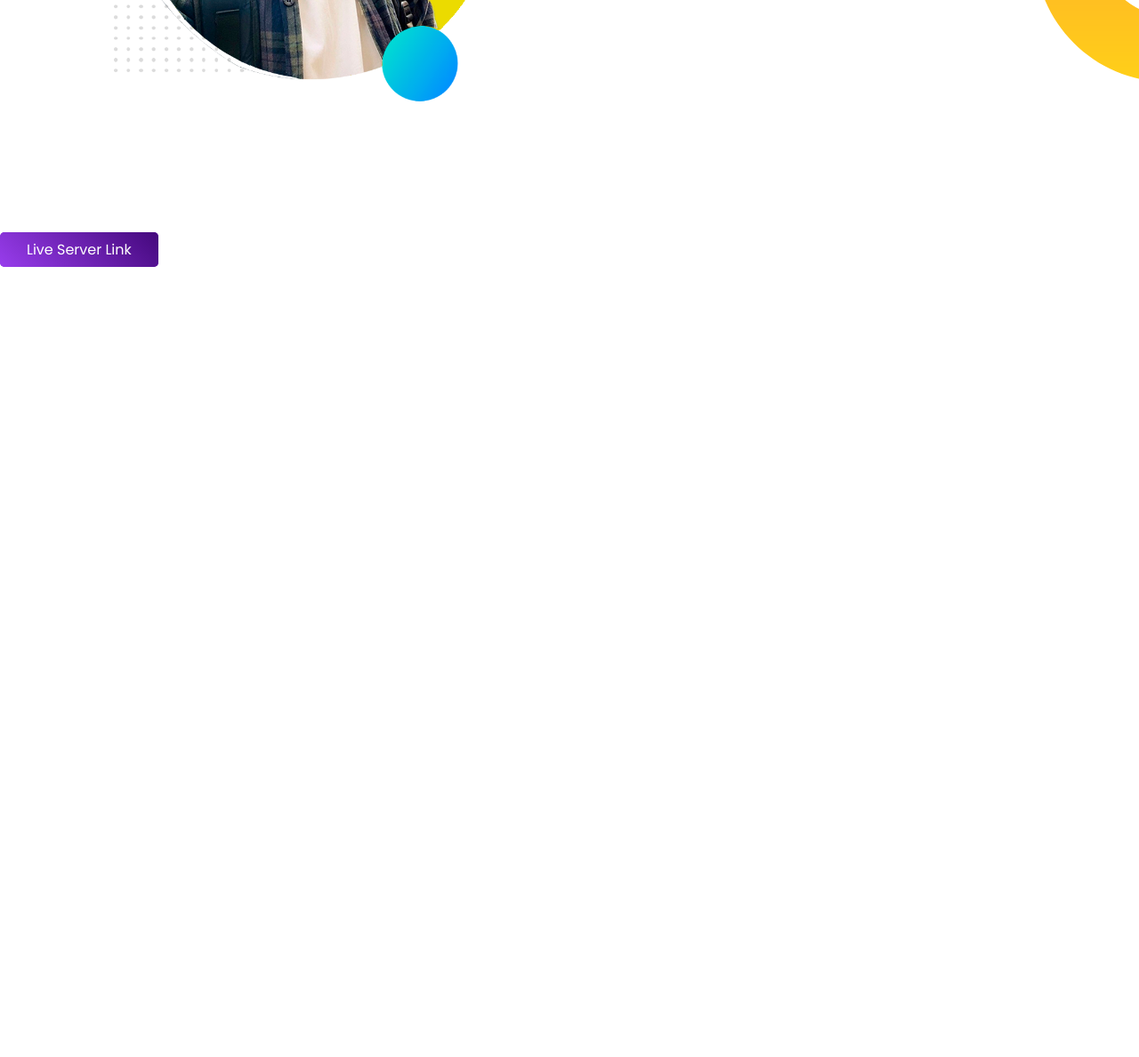
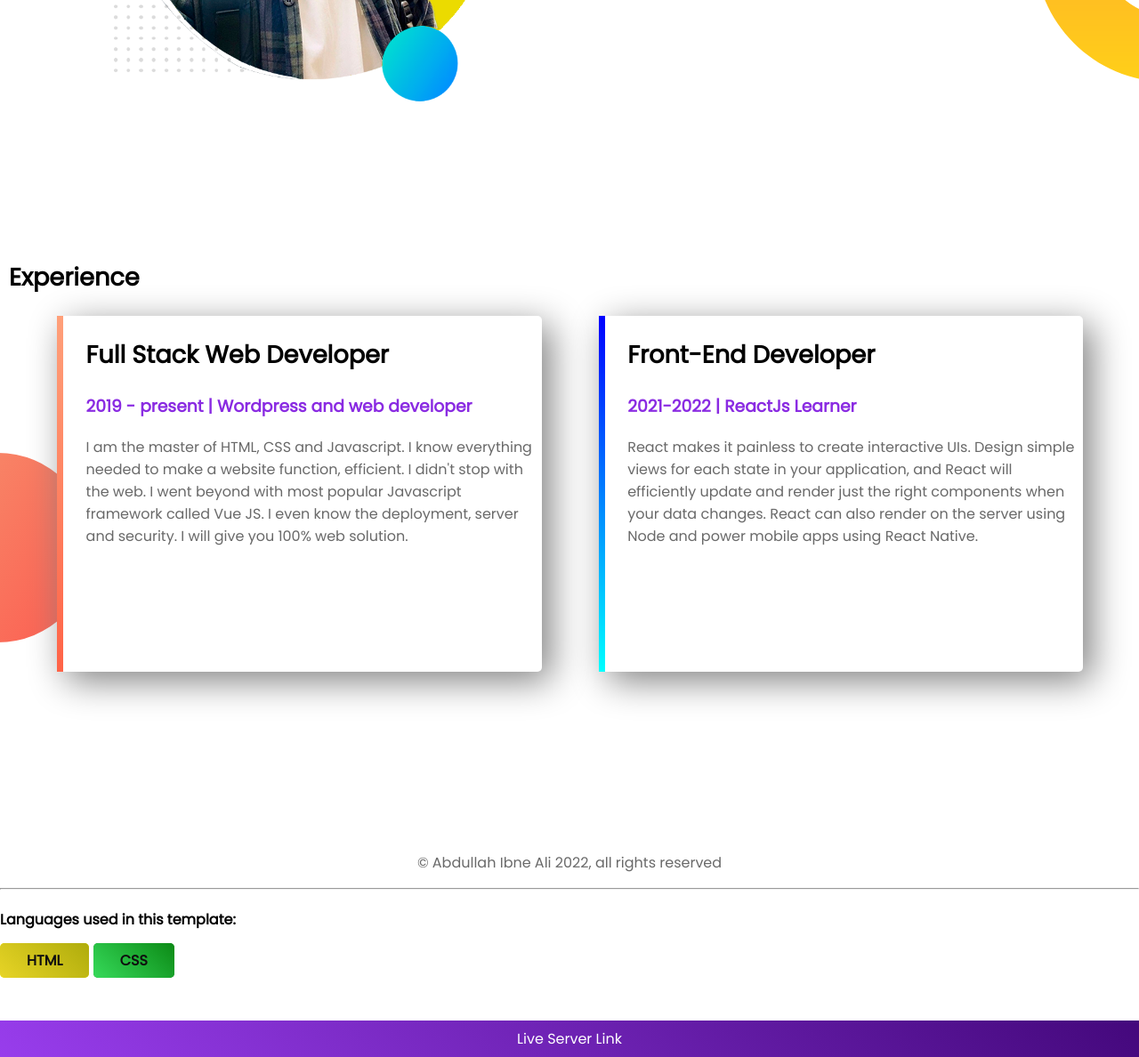
Before and after one commit to abdnimit1203/web-portfolio, a plain HTML site: page index.html in a window 1280 px wide. Shown: the part 1032-2220 px from the top of the page at 89% size. Before the commit the page ends 1332 px from the top, so only its background shows below. Drawn offline with Linux system fonts and the light colour scheme.

Commit message:
Experience section added, footer added and This is a complete template

```diff
--- a/index.html
+++ b/index.html
@@ -6,9 +6,10 @@
     <meta name="viewport" content="width=device-width, initial-scale=1.0">
     <link rel="preconnect" href="https://fonts.googleapis.com">
     <link rel="preconnect" href="https://fonts.gstatic.com" crossorigin>
+    <link rel="shortcut icon" href="images/dream-bg.png" type="image/x-icon">
     <link href="https://fonts.googleapis.com/css2?family=Poppins&display=swap" rel="stylesheet">
     <link rel="stylesheet" href="style.css">
-    <title>ABD Portfolio</title>
+    <title>Sample_portfolio</title>
 </head>
 <body>
     <section class="top-banner">
@@ -34,15 +35,38 @@
         <div class="half-width">
             <img src="images/abd3-circle-ylw.png" alt="Photo of owner">
         </div>
-        <div class="half-width">
-            <h2>Dream Big</h1>
-            <h3>Become a Web Developer</h3>
-            <p>I already learned the basic HTML and CSS. I can build any simple website. I can even teach my grandma haw to make simple website. My goal is to build 3 websites and learn advanced topics.</p>
+        <div class="half-width ver-center">
+            <h2>Life Goal</h1>
+            <h3>Become a Fullstack Web Developer</h3>
+            <p>I already learned the basic HTML and CSS. I can build any simple website. I can even teach how to make simple website. I am learning ReactJS. Hopefully by middle of the year i will complete learning. Building demo websites , showcasing them in my portfolio is my target. Then i will learn Nodejs</p>
             <a class="button orange" target="_blank" href="https://drive.google.com/file/d/1zAB1IvV8a02VKtm0wDqJFFCvGo5NiAW9/view?usp=sharing">Download RESUME</a>
         </div>
     </section>
-    <footer>
-        <a class="button purple" target="_blank" href="https://abdullah1203.github.io/web-portfolio/">Live Server Link</a>
+
+    <!--------------------EXPERIENCE---------------------------->
+    <section class="experience">
+        <h2 style="padding-left: 10px;">Experience</h2>
+        <div id="fullstack" class="half-width single-experience">
+            <h2>Full Stack Web Developer</h2>
+            <h3 class="name-highlight">2019 - present | Wordpress and web developer</h3>
+            <p>I am the master of HTML, CSS and Javascript. I know everything needed to make a website function, efficient. I didn't stop with the web. I went beyond with most popular Javascript framework called Vue JS. I even know the deployment, server and security. I will give you 100% web solution.</p>
+        </div>
+        <div id="front-end" class="half-width single-experience">
+            <h2>Front-End Developer</h2>
+            <h3 class="name-highlight">2021-2022 | ReactJs Learner</h3>
+            <p>React makes it painless to create interactive UIs. Design simple views for each state in your application, and React will efficiently update and render just the right components when your data changes. React can also render on the server using Node and power mobile apps using React Native.</p>
+    </section>
+
+
+    <footer class="tag-sec">
+        <p>© Abdullah Ibne Ali 2022, all rights reserved</p>
+        <hr>
+        <h4>Languages used in this template:</h4>
+
+        <a class="button yellow tags" target="_blank" href="https://www.w3schools.com/html/">HTML</a>
+        <a class="button green tags" target="_blank" href="https://www.w3schools.com/css/">CSS</a>
+        <br><br>
+        <a style="display: flex; justify-content: center; align-items: center; border-radius: 0px;" class="button purple tags" target="_blank" href="https://abdullah1203.github.io/web-portfolio/">Live Server Link</a>
     </footer>
 </body>
 </html>
--- a/style.css
+++ b/style.css
@@ -38,16 +38,29 @@ p{
     position: relative;
 
 }
-.purple{
-    color: white;
-    background-color: blueviolet;
-    background-image: linear-gradient(45deg, rgb(152, 61, 236), rgb(68, 8, 124));
+.green{
+    color: rgb(15, 15, 15);
+    background-color: rgb(39, 150, 48);
+    background-image: linear-gradient(45deg, rgb(54, 218, 90), rgb(12, 138, 22));
+    font-weight: bold;
 }
 .orange{
     color: white;
     background-color: orange;
     background-image: linear-gradient(45deg, rgb(255, 142, 98), tomato);
 }
+.purple{
+    color: white;
+    background-color: blueviolet;
+    background-image: linear-gradient(45deg, rgb(152, 61, 236), rgb(68, 8, 124));
+}
+.yellow{
+    color: rgb(15, 15, 15);
+    background-color: rgb(255, 251, 0);
+    background-image: linear-gradient(45deg, rgb(231, 212, 38), rgb(175, 172, 12));
+    font-weight: bold;
+}
+
 button{
     font-family: 'Poppins', sans-serif;
 }
@@ -58,11 +71,21 @@ button{
     border-radius: 5px;
     border-color: blueviolet;
 }
+
+.green:hover{
+    color: aliceblue;
+    background-image: linear-gradient(90deg, rgb(54, 218, 90), rgb(12, 138, 22));
+}
+
+.orange:hover{
+    background-image: linear-gradient(90deg, rgb(241, 86, 24), tomato);
+}
 .purple:hover{
     background-image: linear-gradient(90deg, rgb(47, 5, 87), rgb(68, 8, 124));
 }
-.orange:hover{
-    background-image: linear-gradient(90deg, rgb(241, 86, 24), tomato);
+.yellow:hover{
+    color: aliceblue;
+    background-image: linear-gradient(90deg, rgb(231, 212, 38), rgb(175, 172, 12));
 }
 .top-banner{
     background-repeat: no-repeat;
@@ -77,3 +100,27 @@ section{
     background-repeat: no-repeat;
     background-position: right;
 }
+.experience{
+    background-image: url(images/exp-bg.png);
+    background-repeat: no-repeat;
+    background-position: left;
+}
+.single-experience{
+    box-shadow: 10px 10px 40px gray;
+    border-radius: 5px;
+    height: 80%;
+    background-color: #fff;
+}
+#fullstack{
+    border-left: 7px solid;
+    border-image: linear-gradient(180deg , lightsalmon, tomato);
+    border-image-slice: 1;
+}
+#front-end{
+    border-left: 7px solid;
+    border-image: linear-gradient(180deg , blue, cyan);
+    border-image-slice: 1;
+}
+footer p{
+    text-align: center;
+}
```
